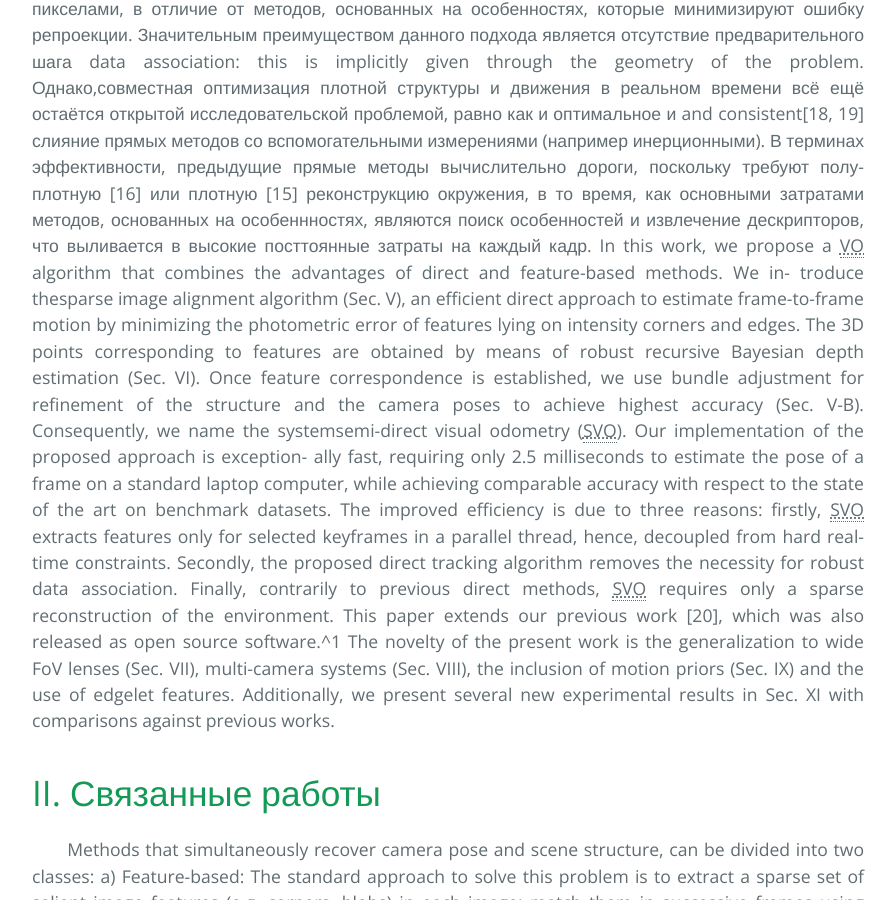
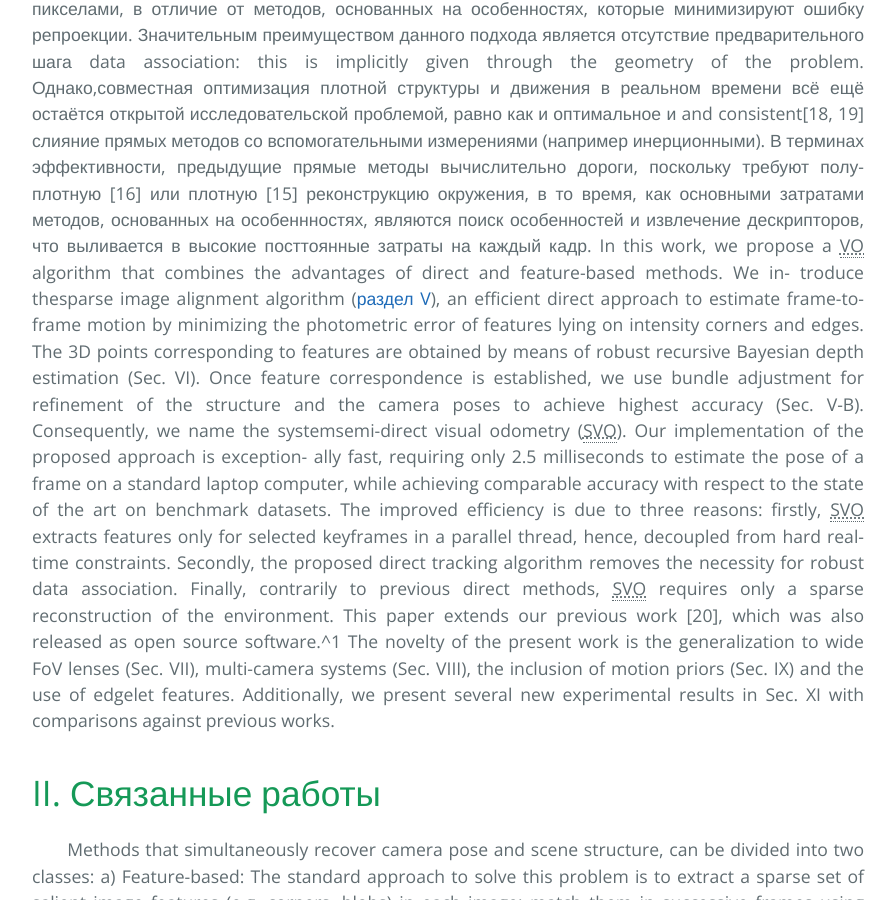
Before and after one commit to i-v-s/slam, a Jekyll site: the page built from svo2.md, in a window 1280 px wide and 900 px high, scrolled down 2260 px. Shown: the whole window, without its empty margins (192-1088 px from the left). Built offline with Jekyll 4.4.1, drawn with Linux system fonts in a browser that asks for light colours; our own code applies the rules of GitHub Pages for plain Markdown files; formulas are drawn with MathJax 3.

Commit message:
Обновлено svo2.md

```diff
--- a/svo2.md
+++ b/svo2.md
@@ -78,7 +78,7 @@ of the problem. Однако,совместная оптимизация пло
 извлечение дескрипторов, что выливается в высокие посттоянные затраты на каждый кадр.
 In this work, we propose a VO algorithm that combines
 the advantages of direct and feature-based methods. We in-
-troduce thesparse image alignment algorithm (Sec. V), an
+troduce thesparse image alignment algorithm ([раздел V](#v-Оценка-движения "Оценка движения")), an
 efficient direct approach to estimate frame-to-frame motion
 by minimizing the photometric error of features lying on
 intensity corners and edges. The 3D points corresponding to
```
Also changed, not shown: other parts of svo2.md (+2 -1 lines).
